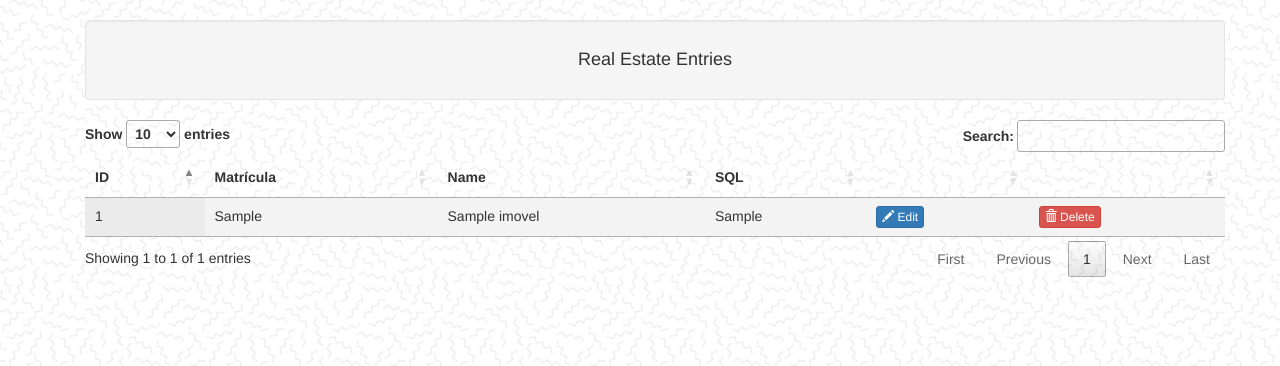
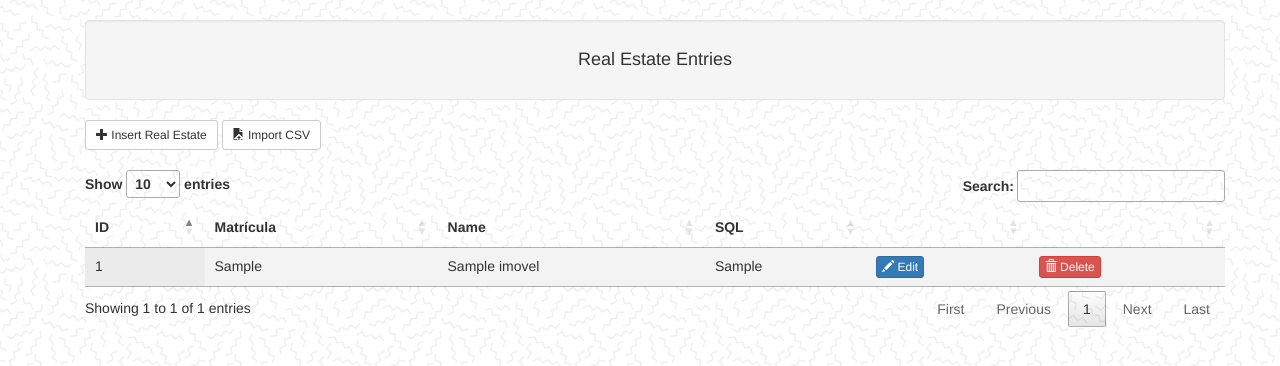
Before and after one commit to RoJac88/asset_manager, a Flask app: page /realestate in a window 1280 px wide. Shown: the part 52-418 px from the top of the page. Run offline with Flask 2, Linux system fonts and the light colour scheme; a user stored in the database is signed in; tables that the repository leaves empty hold one stand-in row (values such as "Sample post"); some libraries are stand-ins or nearby versions.

Commit message:
Insert Real Estate added

```diff
--- a/app/realestate/forms.py
+++ b/app/realestate/forms.py
@@ -1,8 +1,16 @@
 from flask_wtf import FlaskForm
-from wtforms import StringField, SubmitField, DateField
+from wtforms import StringField, SubmitField, DateField, BooleanField
 from wtforms.validators import ValidationError, DataRequired, Optional, Email
 from app.models import Cep, Imovel
 from flask_wtf.file import FileField, FileRequired, FileAllowed
+
+class UploadCSVForm(FlaskForm):
+    csv = FileField('CSV (utf-8): ', validators=[
+        FileRequired(),
+        FileAllowed(['csv'], 'CSV flies only')
+    ])
+    bom = BooleanField('BOM mark: ')
+    submit = SubmitField('Upload')
 
 class ImovelForm(FlaskForm):
     name = StringField('Name')
@@ -16,7 +24,7 @@ class ImovelForm(FlaskForm):
     addr_compl = StringField('Compl')
     matricula_n = StringField('Matrícula')
     matricula_file = FileField('Matrícula (PDF): ', validators=[
-        FileRequired(),
+        Optional(),
         FileAllowed(['pdf'], 'PDF flies only')
     ])
     submit = SubmitField('Insert')
--- a/app/realestate/routes.py
+++ b/app/realestate/routes.py
@@ -3,7 +3,7 @@ import os
 from werkzeug.utils import secure_filename
 from flask import render_template, flash, redirect, url_for, request, current_app, jsonify
 from app import db
-from app.realestate.forms import ImovelForm
+from app.realestate.forms import ImovelForm, UploadCSVForm
 from flask_login import current_user, login_required
 from app.models import Imovel, Cep
 from datetime import datetime
@@ -21,8 +21,9 @@ def cep():
 
 @bp.route('/realestate', methods=['GET'])
 def realestate():
+    form = UploadCSVForm()
     imoveis = Imovel.query.all()
-    return render_template('realestate/realestate.html', imoveis=imoveis)
+    return render_template('realestate/realestate.html', imoveis=imoveis, form=form)
 
 @bp.route('/imovel/<imovel_id>', methods=['GET'])
 def imovel(imovel_id):
--- a/app/templates/realestate/realestate.html
+++ b/app/templates/realestate/realestate.html
@@ -12,11 +12,66 @@
 	</script>
 {% endblock %}
 
+{% block head %}
+	{{ super() }}
+	<style>
+		#bom {
+		  width: 24px;
+			height: 24px;
+			margin-bottom: 4px;
+		}
+		#csv {
+			background-color: snow;
+			padding-left: 8px;
+			padding-top: 4px;
+			padding-bottom: 4px;
+			margin-right: 14px;
+			border-style: inset;
+		}
+	</style>
+{% endblock %}
+
 {% block app_content %}
+{% if current_user.is_authenticated %}
+<div class="container">
+	<div class="well text-center"><h4>Real Estate Entries</h4></div>
+	<div class="row">
+		<div class="col-sm-3">
+			<a href="{{ url_for('realestate.add_realestate') }}">
+				<button type="button" class="btn btn-default btn-sm">
+		          <span class="glyphicon glyphicon-plus"></span> Insert Real Estate
+		        </button>
+			</a>
+				<button type="button" class="btn btn-default btn-sm" data-toggle="collapse" data-target="#csv">
+		          <span class="glyphicon glyphicon-open-file"></span> Import CSV
+		        </button>
+		</div>
+		<div class="col-sm-7">
+			<div class="collapse" id="csv">
+				<form method="post" action="" class="form-inline" role="form" enctype="multipart/form-data">
+					<div class = "form-group">
+				    {{ form.csrf_token }}
+				    {{ form.csv.label(class="control-label") }}
+						{{ form.csv(class="form-control") }}
+					</div>
+					<div class ="form-group">
+						{{ form.bom.label() }}
+						{{ form.bom(class="form-control") }}
+					</div>
+					<div class ="form-group required">
+						{{ form.submit.label(class="sr-only") }}
+						{{ form.submit(class="form-control btn-success") }}
+					</div>
+				</form>
+			</div>
+		</div>
+	</div>
+</div>
+<br>
+{% endif %}
 
 {% if imoveis != [] %}
 <div class="container">
-	<div class="well text-center"><h4>Real Estate Entries</h4></div>
 	<table id="imoveis" class="display table table-striped table-hover table-condensed">
 		<thead>
 			<tr>
```
